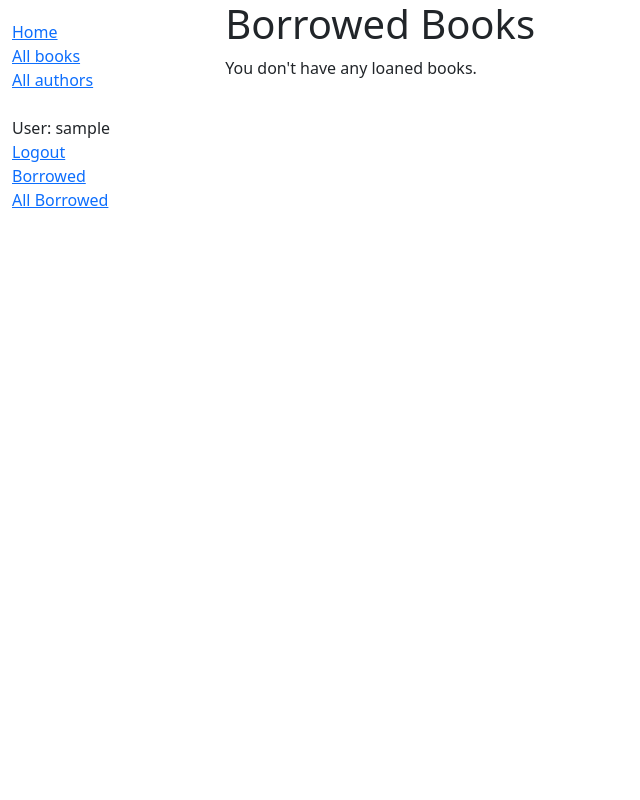
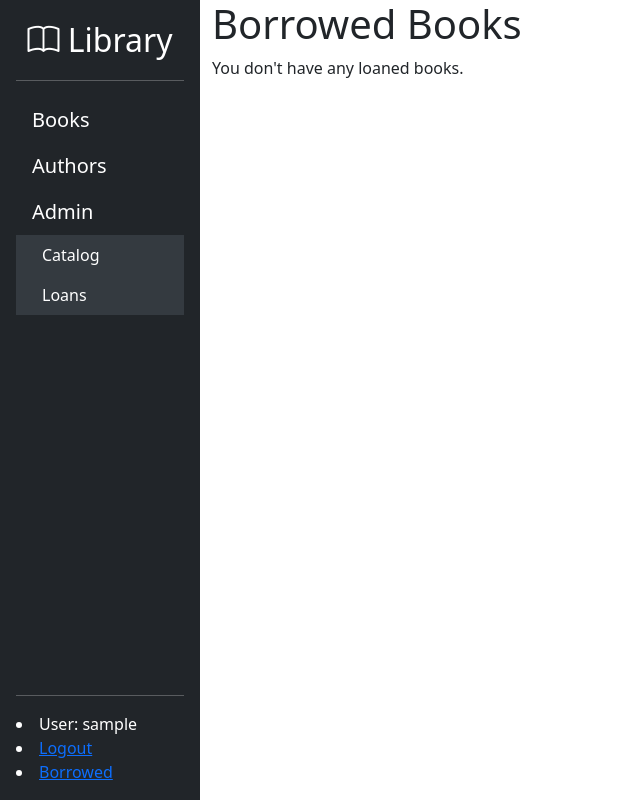
Before and after one commit to rexbrandy/library_app, a Django app: page /all_loans/ in a window 1280 px wide. Shown: the whole page, without its empty margins (0-640 px from the left). Run offline with Django 4.2, Linux system fonts and the light colour scheme; the visitor is signed in with stand-in values (Sample User, id 1); data that the repository does not hold is empty.

Commit message:
Began rebuilding frontend

```diff
--- a/catalog/static/css/styles.css
+++ b/catalog/static/css/styles.css
@@ -1,5 +1,14 @@
 .sidebar-nav {
-    margin-top: 20px;
-    padding: 0;
-    list-style: none;
+    height: 100%; /* Full-height: remove this if you want "auto" height */
+    width: 200px; /* Set the width of the sidebar */
+    position: fixed; /* Fixed Sidebar (stay in place on scroll) */
+    z-index: 1; /* Stay on top */
+    top: 0; /* Stay at the top */
+    left: 0;
+    overflow-x: hidden; /* Disable horizontal scroll */
 }
+
+body {
+    min-height: 100vh;
+    margin: 0;
+}
--- a/templates/base.html
+++ b/templates/base.html
@@ -6,40 +6,79 @@
     {% endblock %}
     <meta charset="utf-8" />
     <meta name="viewport" content="width=device-width, initial-scale=1" />
+
+    <!-- Bootstrap CSS-->
     <link
       href="https://cdn.jsdelivr.net/npm/bootstrap@5.1.3/dist/css/bootstrap.min.css"
       rel="stylesheet"
       integrity="sha384-1BmE4kWBq78iYhFldvKuhfTAU6auU8tT94WrHftjDbrCEXSU1oBoqyl2QvZ6jIW3"
       crossorigin="anonymous" />
+
+      <link rel="stylesheet" href="https://cdn.jsdelivr.net/npm/bootstrap-icons@1.10.5/font/bootstrap-icons.css">
+
     <!-- Add additional CSS in static file -->
     {% load static %}
     <link rel="stylesheet" href="{% static 'css/styles.css' %}" />
+
   </head>
   <body>
-    <div class="container-fluid">
-      <div class="row">
-        <div class="col-sm-2">
+    <div class="d-flex" id="wrapper">
+
       {% block sidebar %}
-            <ul class="sidebar-nav">
-              <li><a href="{% url 'index' %}">Home</a></li>
-              <li><a href="{% url 'books' %}">All books</a></li>
-              <li><a href="{% url 'authors' %}">All authors</a></li>
-              <br>
+      <div class="sidebar-nav p-3 d-flex flex-column text-white bg-dark">
+        <a href="{% url 'index' %}" class="text-white text-decoration-none align-items-center" style="text-align: center;">
+          <span class="fs-2">
+            <i class="bi bi-book"></i>
+          </span>
+          <span class="fs-2">
+            Library
+          </span>
+        </a>
+
+        <hr>
+
+        <ul class="nav flex-column mb-auto">
+          <li class="nav-item">
+            <a href="{% url 'books' %}" class="nav-link text-white fs-5">Books</a>
+          </li>
+          <li class="nav-item">
+            <a href="{% url 'authors' %}" class="nav-link text-white fs-5">Authors</a>
+          </li>
+          {% if perms.catalog.can_mark_returned %}
+            <li class="nav-item">
+              <a href="{% url 'all-loans' %}" class="nav-link text-white fs-5">Admin</a>
+              <ul class="nav flex-column mb-auto" style="">
+                <li class="nav-item" style="background-color: #343a40; padding-left: 10px;">
+                  <a href="" class="nav-link text-white">Catalog</a>
+                </li>
+                <li class="nav-item" style="background-color: #343a40; padding-left: 10px;">
+                  <a href="" class="nav-link text-white">Loans</a>
+                </li>
+              </ul>
+            </li>
+          {% endif %}
+        </ul>
+
+        <hr>
+
         {% if user.is_authenticated %}
           <li>User: {{ user.get_username }}</li>
           <li><a href="{% url 'logout' %}">Logout</a></li>
           <li><a href="{% url 'my-loans' %}">Borrowed</a></li>
-                {% if perms.catalog.can_mark_returned %}
-                  <li><a href="{% url 'all-loans' %}">All Borrowed</a></li>
-                {% endif %}
+
         {% else %}
           <li><a href="{% url 'login' %}">Login</a></li>
         {% endif %}
-            </ul>
+
+      </div>
       {% endblock %}
-        </div>
+
+      <div class="container" style="margin-left: 200px;">
+        <div class="row">
           <div class="col-sm-10 ">
+
             {% block content %}{% endblock %}
+
             {% block pagination %}
               {% if is_paginated %}
                 <div class='pagination'>
@@ -55,6 +94,8 @@
                 </div>
               {% endif %}
             {% endblock %}
+
+          </div>
         </div>
       </div>
     </div>
```
Lines whose indentation alone changed are shown as unchanged.
